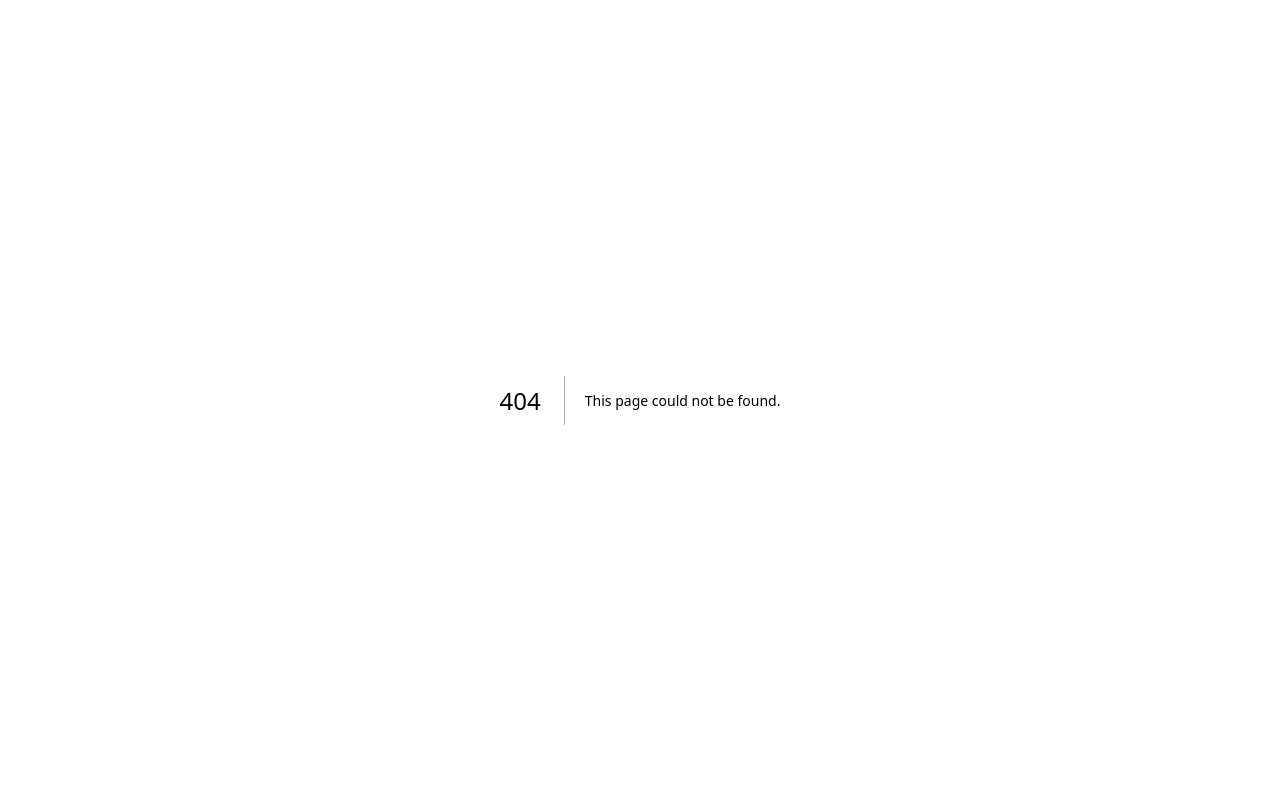
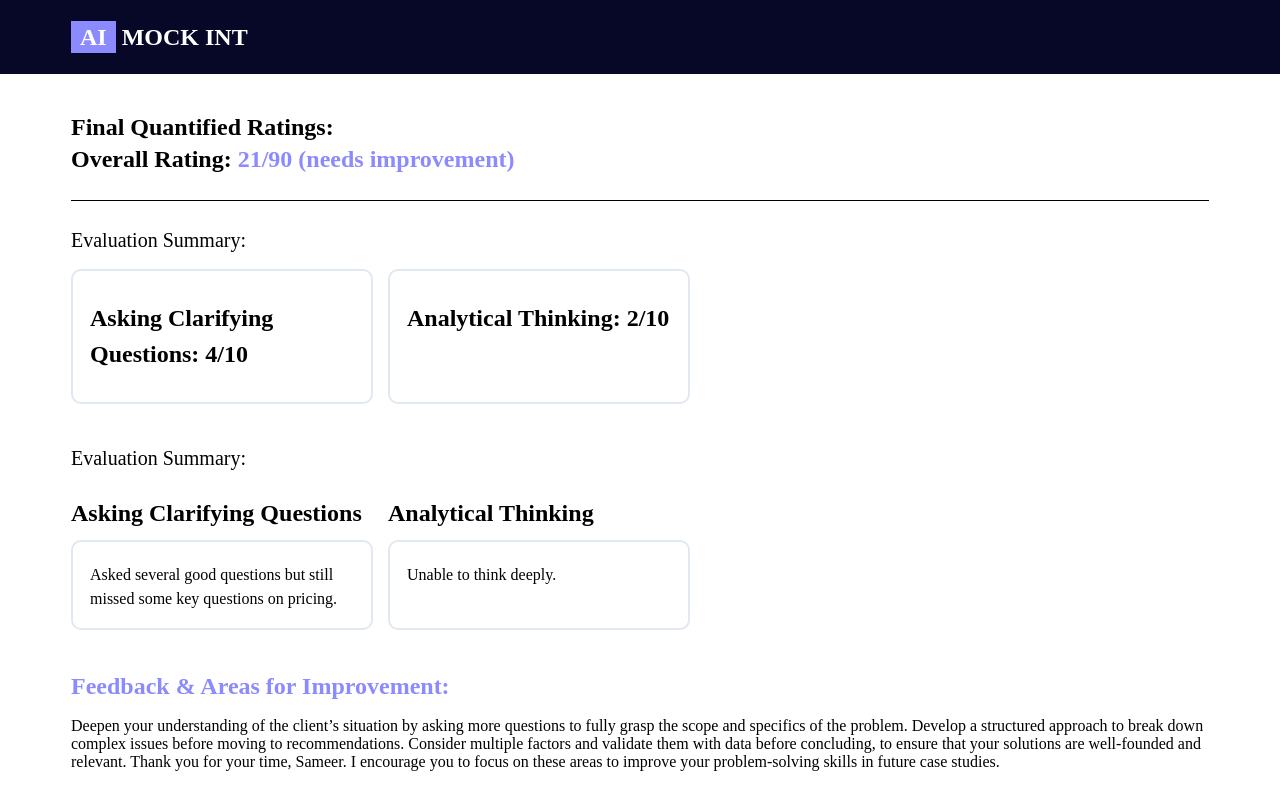
Before and after one commit to namo-gupta/ai-mock-int, a Next.js app: page /feedback in a window 1280 px wide. Before the commit this address had no page. Built offline with nearby package versions, Linux system fonts and the light colour scheme.

Commit message:
feedback

```diff
--- /dev/null
+++ b/components/card/index.js
@@ -0,0 +1,40 @@
+import { useState } from "react";
+import styles from "./style.module.css";
+
+const CardSection = ({ feedback }) => {
+    const [isExpanded, setIsExpanded] = useState(false);
+
+    const toggleExpand = () => {
+        setIsExpanded(!isExpanded);
+    };
+
+    const truncatedText = feedback.explanation.length > 100 && !isExpanded
+        ? feedback.explanation.substring(0, 100) + "..."
+        : feedback.explanation;
+
+    return (
+        <div>
+            <p className={styles.testName}>{feedback.name}</p>
+            <div className={styles.container}>
+                <div className={styles.feedbackItem}>
+                    <p className={styles.explanation}>{truncatedText}</p>
+                    {feedback.explanation.length > 100 && (
+                        <button className={styles.moreButton} onClick={toggleExpand}>
+                            {isExpanded ? "Show Less" : "Show More"}
+                        </button>
+                    )}
+                </div>
+            </div>
+        </div>
+    );
+};
+
+export default function Card({ rubric }) {
+    return (
+        <>
+            {rubric.map((feedback, index) => (
+                <CardSection key={index} feedback={feedback} />
+            ))}
+        </>
+    );
+}
--- /dev/null
+++ b/components/card/style.module.css
@@ -0,0 +1,34 @@
+.container {
+    width: 302px;
+    height: 90px; /* Set a fixed height for uniformity */
+    padding: 21px 17px;
+    border: 2px solid #E2E8F0;
+    border-radius: 10px;
+    overflow: hidden; /* Hide overflowing text */
+    display: flex;
+    flex-direction: column;
+    justify-content: space-between;
+}
+
+.testName {
+    font-size: 24px;
+    line-height: 36px;
+    font-weight: 600;
+    margin: 8px 0px 9px;
+}
+
+.explanation {
+    font-size: 16px;
+    line-height: 24px;
+}
+
+.moreButton {
+    background: none;
+    color: #8C8AFF;
+    border: none;
+    padding: 0;
+    cursor: pointer;
+    font-size: 14px;
+    margin-top: 5px;
+    align-self: flex-start; /* Align the button to the start of the text */
+}
--- /dev/null
+++ b/components/feedbackCard/index.js
@@ -0,0 +1,23 @@
+import styles from "./style.module.css";
+
+const FeedbackSection = ({ feedback }) => {
+    return (
+
+        <div className={styles.container}>
+            <div className={styles.feedbackItem}>
+                <p className={styles.testName}>{feedback.name}: {feedback.score}/10</p>
+            </div>
+        </div>
+
+    );
+};
+
+export default function FeedbackCard({ rubric }) {
+    return (
+        <>
+            {rubric.map((feedback, index) => (
+                <FeedbackSection key={index} feedback={feedback} />
+            ))}
+        </>
+    );
+}
--- /dev/null
+++ b/components/feedbackCard/style.module.css
@@ -0,0 +1,38 @@
+.container{
+    width: 302px;
+    padding: 21px 17px;
+    border: 2px solid #E2E8F0;
+    border-radius: 10px;
+}
+.testName{
+    font-size: 24px;
+    line-height: 36px;
+    font-weight: 600;
+    margin: 8px 0px 9px;
+}
+.flex{
+    display: flex;
+    flex-direction: column;
+    /* justify-content: space-between; */
+}
+.img{
+    width: 20px;
+    height: 20px;
+    margin-right: 5px;
+}
+.mr20{
+    margin-right: 20px;
+}
+.button{
+    width: 100%;
+    background-color: #8C8AFF;
+    border-radius: 5px;
+    border: none;
+    outline: none;
+    cursor: pointer;
+    padding: 20px 60px;
+    color: #fff;
+    font-size: 17px;
+    line-height: 17px;
+    margin-top: 8px;
+}
--- /dev/null
+++ b/pages/feedback/index.js
@@ -0,0 +1,57 @@
+import Header from "@/components/header";
+import FeedbackCard from "@/components/feedbackCard";
+import Card from "@/components/card";
+import styles from "./style.module.css";
+
+const rubric = [
+    {
+        name: "Asking Clarifying Questions",
+        score: 4,
+        explanation: "Asked several good questions but still missed some key questions on pricing."
+    },
+    {
+        name: "Analytical Thinking",
+        score: 2,
+        explanation: "Unable to think deeply."
+    }
+];
+
+export default function Feedback() {
+    return (
+        <>
+            <Header />
+            <div className={styles.container}>
+                <div>
+                    <p className={styles.t2}>Final Quantified Ratings:</p>
+                    <p className={styles.t2}>Overall Rating: <span className={styles.rating}>21/90 (needs improvement)</span></p>
+                </div>
+                <div className={styles.horizontalLine}></div>
+                <div>
+                    <p className={styles.t1}>Evaluation Summary:</p>
+                </div>
+                <div className={styles.cards}>
+                    {rubric.map((feedback, index) => (
+                        <FeedbackCard key={index} rubric={[feedback]} />
+                    ))}
+                </div>
+                <div style={{ marginTop: '40px' }}>
+                    <p className={styles.t1}>Evaluation Summary:</p>
+                </div>
+                <div className={styles.cards}>
+                    {rubric.map((feedback, index) => (
+                        <Card key={index} rubric={[feedback]} />
+                    ))}
+                </div>
+                <div style={{ marginTop: '40px' }}>
+                    <p className={styles.t1}><span className={styles.rating}>Feedback & Areas for Improvement:</span></p>
+                </div>
+                <div className={styles.cards}>
+                    Deepen your understanding of the client’s situation by asking more questions to fully grasp the scope and specifics of the problem.
+                    Develop a structured approach to break down complex issues before moving to recommendations.
+                    Consider multiple factors and validate them with data before concluding, to ensure that your solutions are well-founded and relevant.
+                    Thank you for your time, Sameer. I encourage you to focus on these areas to improve your problem-solving skills in future case studies.
+                </div>
+            </div>
+        </>
+    );
+}
--- /dev/null
+++ b/pages/feedback/style.module.css
@@ -0,0 +1,38 @@
+.container{
+    padding: 37px 71px;
+}
+.horizontalLine{
+    height: 1px;
+    width: 100%;
+    background-color: #000;
+    margin: 25px 0px;
+}
+.t1{
+    font-size: 20px;
+    line-height: 28px;
+    font-weight: 500;
+    /* color: #8C8AFF; */
+}
+.t2{
+    font-size: 24px;
+    line-height: 32px;
+    font-weight: 700;
+
+}
+.rating{
+    font-size: 24px;
+    line-height: 32px;
+    font-weight: 700;
+    color: #8C8AFF;
+
+}
+.cards{
+     margin-top: 15px;
+   /* display: grid;
+    grid-template-columns: repeat(4, 1fr);
+    grid-gap: 15px; */
+    display: flex;
+    flex-direction: row;
+    flex-wrap: wrap;
+    gap: 15px;
+}
```
